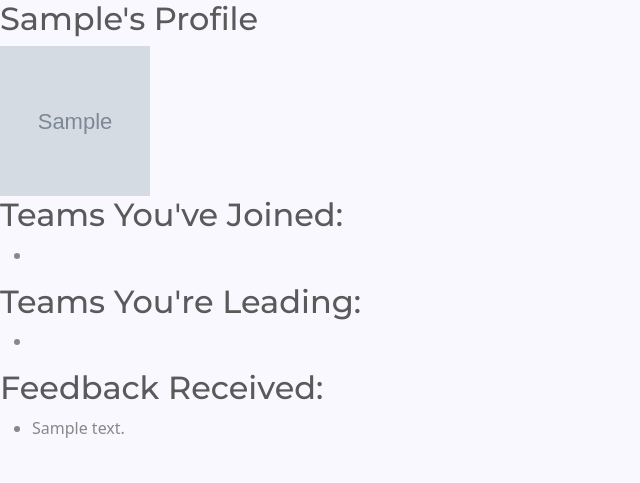
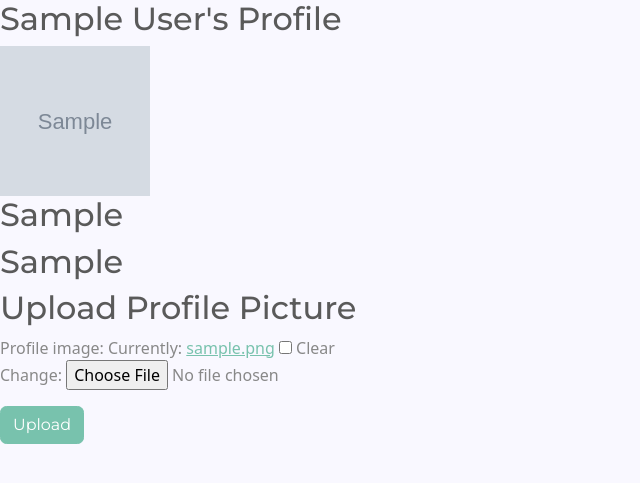
Before and after one commit to tu-teamfinder/teamfinder-deploy, a Django app: page /myaccount in a window 1280 px wide. Shown: the part 56-539 px from the top of the page, without its empty margins (0-640 px from the left). Run offline with Django 5.2, Linux system fonts and the light colour scheme; a user stored in the database is signed in; tables that the repository leaves empty hold one stand-in row (values such as "Sample post"); grey boxes marked "Sample" are stand-in pictures; parts of the project's set-up code (start-up, migrations or seed data) failed here and were passed over; some libraries are stand-ins or nearby versions.

Commit message:
now can upload profile image in myaccount

```diff
--- a/teamfinder/teamfinder_app/templates/myaccount.html
+++ b/teamfinder/teamfinder_app/templates/myaccount.html
@@ -2,39 +2,22 @@
 {% block content %}
 
 <div class="profile">
-    <h2>{{userdata.first_name}}'s Profile</h2>
+    <h2>{{userdata.name}}'s Profile</h2>
     {% if user.profile.profile_image %}
         <img src="{{ user.profile.profile_image.url }}" alt="{{ user.username }}'s Profile Picture" style="width: 150px; height: 150px;">
     {% else %}
         <img src="/media/images/fallback.png" alt="Default Profile Picture" style="width: 150px; height: 150px;">
     {% endif %}
+    <h2>{{userdata.faculty}}</h2>
+    <h2>{{userdata.major}}</h2>
 
-    <h2>Teams You've Joined:</h2>
-    <ul>
-        {% for team in current_joinedteams %}
-            <li>{{ team.name }}</li>
-        {% empty %}
-            <li>No teams joined yet.</li>
-        {% endfor %}
-    </ul>
-    <h2>Teams You're Leading:</h2>
-    <ul>
-    {% for team in current_leadteams %}
-        <li>{{ team.name }}</li>
-    {% empty %}
-        <li>You're not leading any teams currently.</li>
-    {% endfor %}
-    </ul>
-    <h2>Feedback Received:</h2>
-    <ul>
-        {% for fb in feedback %}
-            <li>{{ fb.comment }}</li>
-        {% empty %}
-            <li>No feedback yet.</li>
-        {% endfor %}
-    </ul>
 </div>
 
-
+<h2>Upload Profile Picture</h2>
+<form method="post" enctype="multipart/form-data">
+  {% csrf_token %}
+  {{ form.as_p }}
+  <button type="submit" class="btn btn-primary">Upload</button>
+</form>
 
 {% endblock %}
--- a/teamfinder/teamfinder_app/urls.py
+++ b/teamfinder/teamfinder_app/urls.py
@@ -24,5 +24,5 @@
     path('result/search', views.search_result, name='search_result'),
     path('comment/<post_id>', views.web_comment, name='comment'),
     path('help', views.help, name='help'),
-    path('upload_profile_image', views.upload_profile_image, name='upload_profile_image'),
+    # path('upload_profile_image', views.upload_profile_image, name='upload_profile_image'),
 ]
--- a/teamfinder/teamfinder_app/views.py
+++ b/teamfinder/teamfinder_app/views.py
@@ -107,6 +107,15 @@
     current_leadteams = Team.objects.filter(team_leader=user)
     resultpost = ResultPost.objects.filter(post__user=user)
     feedback = Feedback.objects.filter(receiver=user)
+
+    if request.method == 'POST':
+        form = ProfileImageUploadForm(request.POST, request.FILES, instance=request.user.profile)
+        if form.is_valid():
+            form.save()  # Save the updated UserProfile with the new image
+            return redirect('/myaccount')
+    else:
+        form = ProfileImageUploadForm(instance=request.user.profile)
+
     context = {
         "username": user.username,
         "userdata": user,
@@ -115,12 +124,23 @@
         "current_leadteams" : current_leadteams,
         "resultpost": resultpost,
         "feedback": feedback,
+        "form": form,
     }
-
     return render(request, 'myaccount.html', context)
 
+# def upload_profile_image(request):
+# if request.method == 'POST':
+#     form = ProfileImageUploadForm(request.POST, request.FILES, instance=request.user.profile)
+#     if form.is_valid():
+#         form.save()  # Save the updated UserProfile with the new image
+#         return redirect('/myaccount')
+# else:
+#         form = ProfileImageUploadForm(instance=request.user.profile)
+
+# return render(request, 'myaccount.html', {'form': form})
+
 #upload profile
-@login_required
+@login_required(login_url="/login")
 def upload_profile_image(request):
     if request.method == 'POST':
         form = ProfileImageUploadForm(request.POST, request.FILES, instance=request.user.profile)
@@ -130,7 +150,7 @@
     else:
          form = ProfileImageUploadForm(instance=request.user.profile)
 
-    return render(request, 'upload_profile_image.html', {'form': form})
+    return render(request, 'myaccount.html', {'form': form})
 
 #Logout
 def web_logout(request):
```
Also changed, not shown: teamfinder/teamfinder_app/migrations/0001_initial.py.
